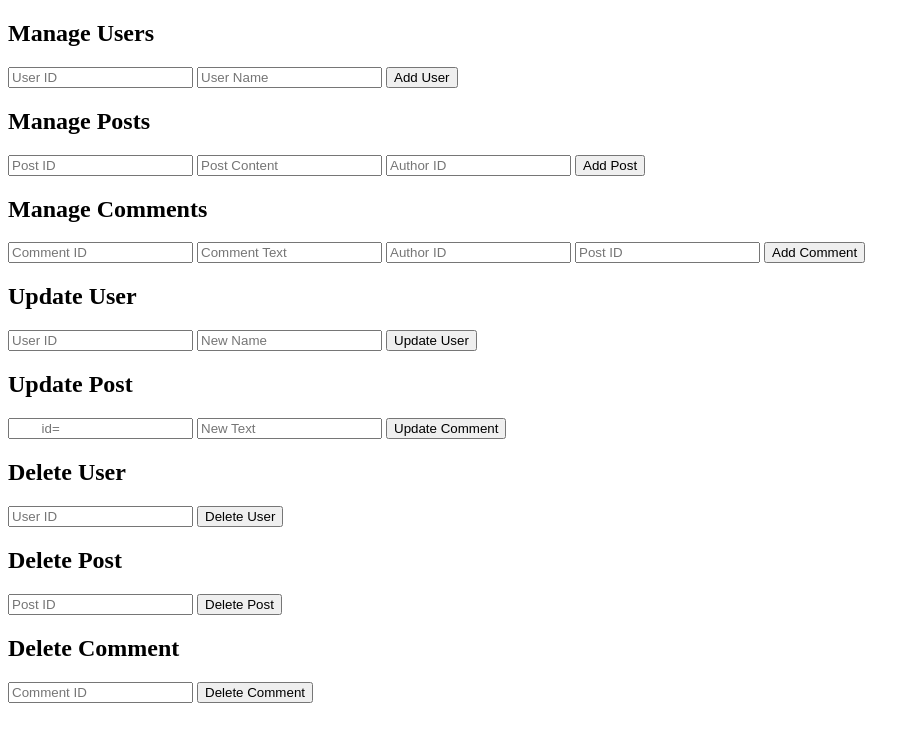
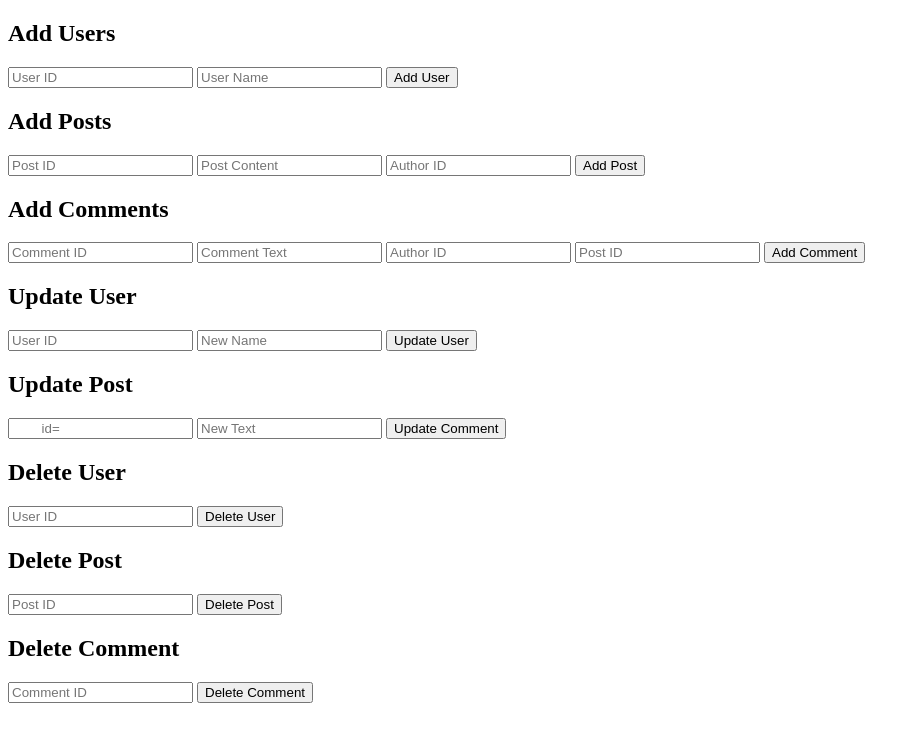
Before and after one commit to MrManini/db-proyecto-investigacion-1, a website: page public/index.html in a window 1280 px wide. Shown: the whole page, without its empty margins (0-920 px from the left). Drawn offline with Linux system fonts and the light colour scheme.

Commit message:
changed title

```diff
--- a/public/index.html
+++ b/public/index.html
@@ -6,7 +6,7 @@
     <title>Neo4j CRUD</title>
 </head>
 <body>
-    <h2>Manage Users</h2>
+    <h2>Add Users</h2>
 
     <form id="addUserForm">
         <input type="number" id="userId" placeholder="User ID" required>
@@ -14,7 +14,7 @@
         <button type="submit">Add User</button>
     </form>
 
-    <h2>Manage Posts</h2>
+    <h2>Add Posts</h2>
 
     <form id="addPostForm">
         <input type="number" id="postId" placeholder="Post ID" required>
@@ -23,7 +23,7 @@
         <button type="submit">Add Post</button>
     </form>
 
-    <h2>Manage Comments</h2>
+    <h2>Add Comments</h2>
 
     <form id="addCommentForm">
         <input type="number" id="commentId" placeholder="Comment ID" required>
```
